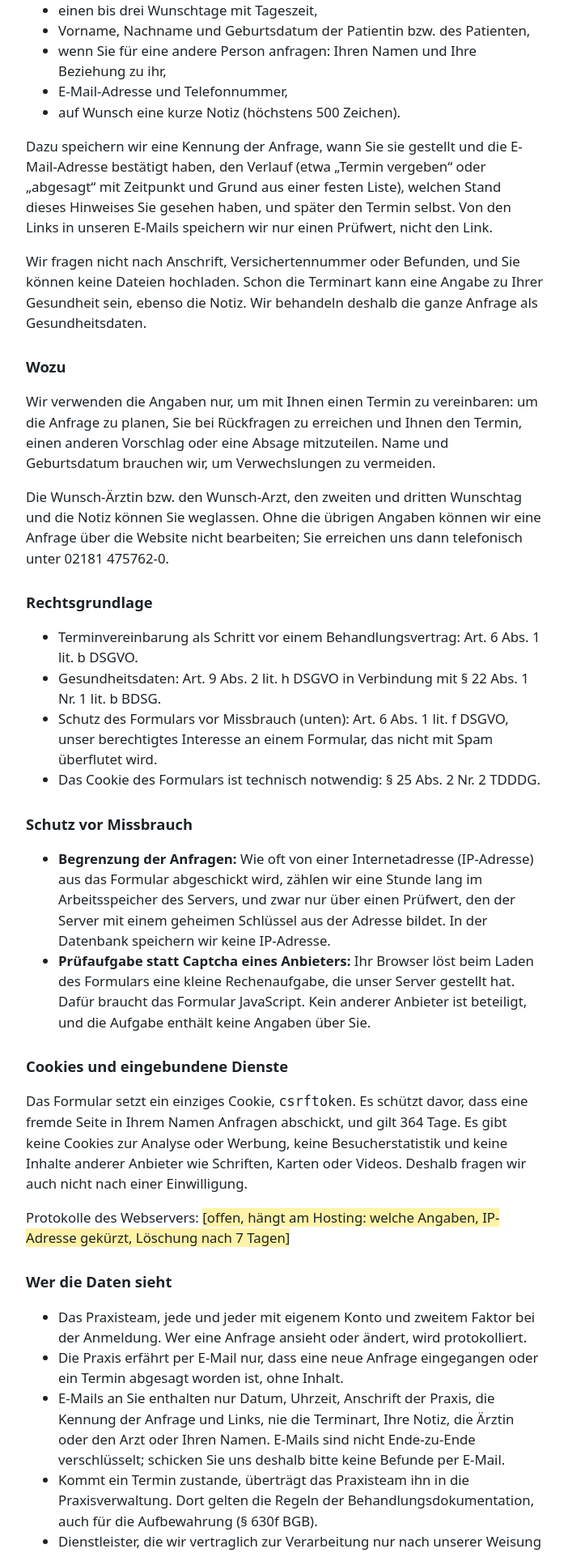
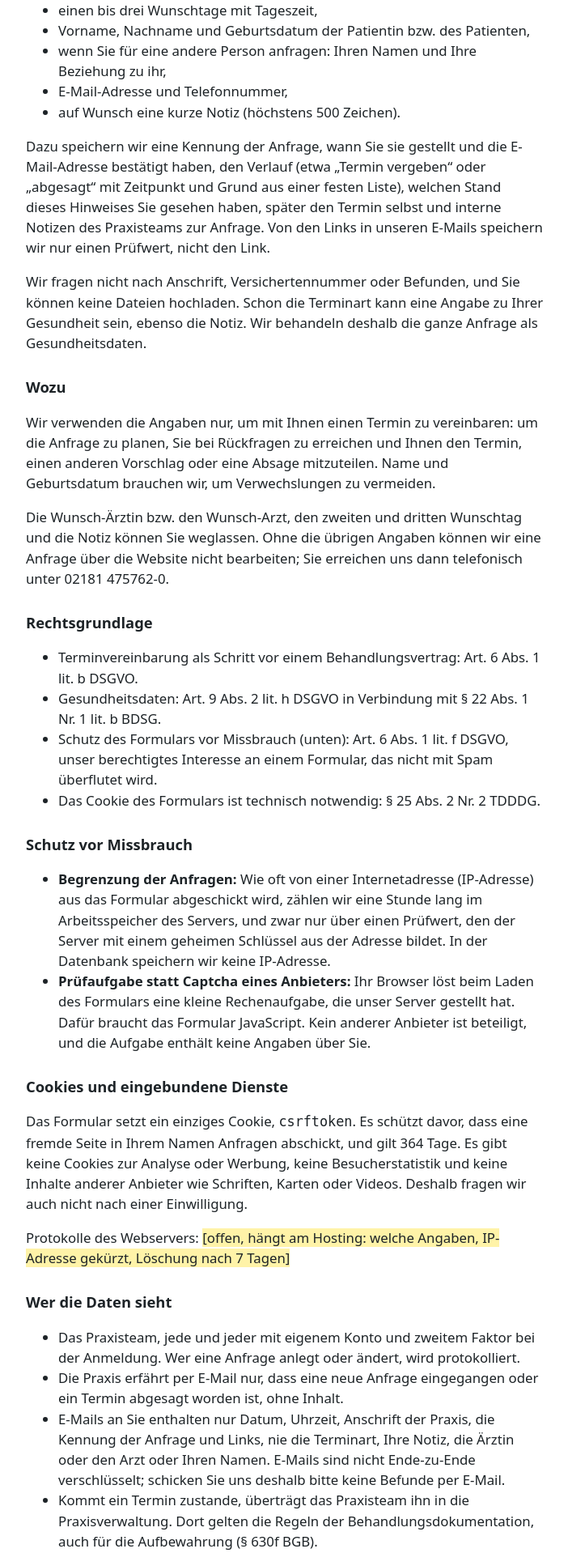
Before and after one commit to jnswde-code/mymvz, a Django app: page /termin/datenschutz/ in a window 1280 px wide. Shown: the part 841-2759 px from the top of the page at 81% size, without its empty margins (288-990 px from the left). Run offline with Django 5.2, Linux system fonts and the light colour scheme; parts of the project's set-up code (start-up, migrations or seed data) failed here and were passed over.

Commit message:
Review-Funde: interne Notizen, Protokoll, Werktage und Formulartext genau (#11)
Co-Authored-By: Claude Opus 5.5 <noreply@anthropic.com>
Claude-Session: https://claude.ai/code/session_01FJG5tPvm8GTRXcqZqtG6s6

```diff
--- a/appointments/templates/appointments/privacy_notice.html
+++ b/appointments/templates/appointments/privacy_notice.html
@@ -32,8 +32,8 @@ Die vollständigen Angaben stehen im <a href="{{ practice.imprint_url }}">Impres
 </ul>
 <p>Dazu speichern wir eine Kennung der Anfrage, wann Sie sie gestellt und die E-Mail-Adresse
 bestätigt haben, den Verlauf (etwa „Termin vergeben“ oder „abgesagt“ mit Zeitpunkt und Grund
-aus einer festen Liste), welchen Stand dieses Hinweises Sie gesehen haben, und später den
-Termin selbst. Von den Links in unseren E-Mails speichern wir nur einen Prüfwert, nicht den
+aus einer festen Liste), welchen Stand dieses Hinweises Sie gesehen haben, später den
+Termin selbst und interne Notizen des Praxisteams zur Anfrage. Von den Links in unseren E-Mails speichern wir nur einen Prüfwert, nicht den
 Link.</p>
 <p>Wir fragen nicht nach Anschrift, Versichertennummer oder Befunden, und Sie können keine
 Dateien hochladen. Schon die Terminart kann eine Angabe zu Ihrer Gesundheit sein, ebenso die
@@ -81,7 +81,7 @@ IP-Adresse gekürzt, Löschung nach 7 Tagen]</span></p>
 <h2>Wer die Daten sieht</h2>
 <ul>
   <li>Das Praxisteam, jede und jeder mit eigenem Konto und zweitem Faktor bei der Anmeldung.
-    Wer eine Anfrage ansieht oder ändert, wird protokolliert.</li>
+    Wer eine Anfrage anlegt oder ändert, wird protokolliert.</li>
   <li>Die Praxis erfährt per E-Mail nur, dass eine neue Anfrage eingegangen oder ein Termin
     abgesagt worden ist, ohne Inhalt.</li>
   <li>E-Mails an Sie enthalten nur Datum, Uhrzeit, Anschrift der Praxis, die Kennung der Anfrage
@@ -105,7 +105,7 @@ IP-Adresse gekürzt, Löschung nach 7 Tagen]</span></p>
 <ul>
   <li>Anfragen, deren E-Mail-Adresse nicht bestätigt wird: {{ verify_hours }} Stunden nach dem Absenden.</li>
   <li>Offene Anfragen bleiben, bis wir antworten oder alle Wunschtage vorbei sind. Einen
-    Terminvorschlag können Sie {{ proposal_working_days }} Werktage lang annehmen, längstens bis zum
+    Terminvorschlag können Sie {{ proposal_working_days }} Werktage (Montag bis Freitag) lang annehmen, längstens bis zum
     vorgeschlagenen Termin.</li>
   <li>Abgelehnte, zurückgezogene und verfallene Anfragen: {{ retention_days }} Tage danach.</li>
   <li>Vereinbarte Termine: {{ retention_days }} Tage nach dem Termin, abgesagte {{ retention_days }} Tage
--- a/appointments/templates/appointments/request_form.html
+++ b/appointments/templates/appointments/request_form.html
@@ -57,7 +57,7 @@ vereinbaren Sie bitte telefonisch.</p>
   {{ form.altcha }}
 
   <p class="help">Wir verwenden Ihre Angaben nur, um Ihren Termin zu vereinbaren, und löschen sie
-  spätestens 30 Tage nach dem Termin. Mehr dazu im <a href="{% url 'appointments:privacy' %}">Datenschutzhinweis</a>.
+  spätestens 30 Tage nach dem Termin oder nach dem Ende der Anfrage. Mehr dazu im <a href="{% url 'appointments:privacy' %}">Datenschutzhinweis</a>.
   Sie bekommen gleich eine E-Mail mit einem Link, mit dem Sie die Anfrage bestätigen.</p>
 
   <noscript><p class="notice">Für den Schutz vor Spam braucht dieses Formular JavaScript.
--- a/appointments/views.py
+++ b/appointments/views.py
@@ -63,8 +63,9 @@ def request_sent(request):
 def privacy_notice(request):
     """Privacy notice of the appointment pages (#11).
 
-    Deadlines come from the settings the code uses, so the text cannot drift
-    from them. The date shown is the version stored with every request.
+    Deadlines come from the settings the code uses. The date shown is the
+    version stored with every request, an ISO date; changing a deadline or
+    the text needs a new one.
     """
     return render(
         request,
```
Also changed, not shown: .claude/rules/appointments.md.
